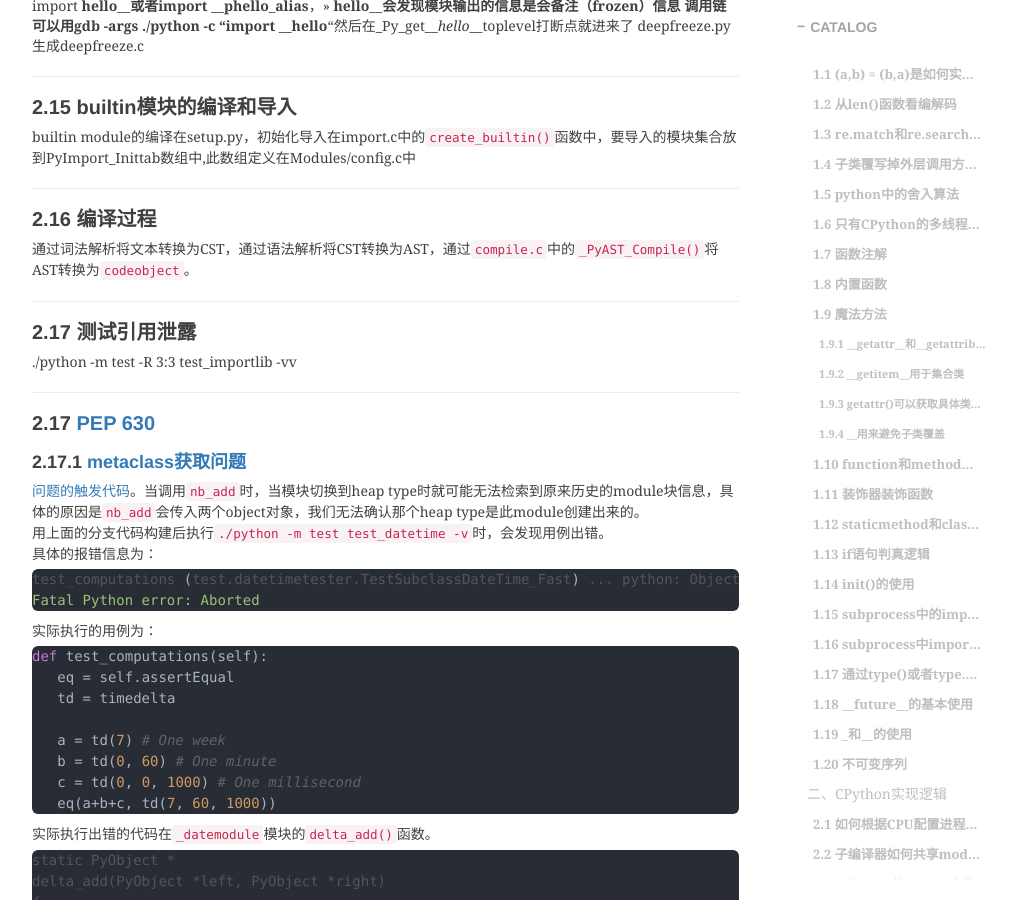
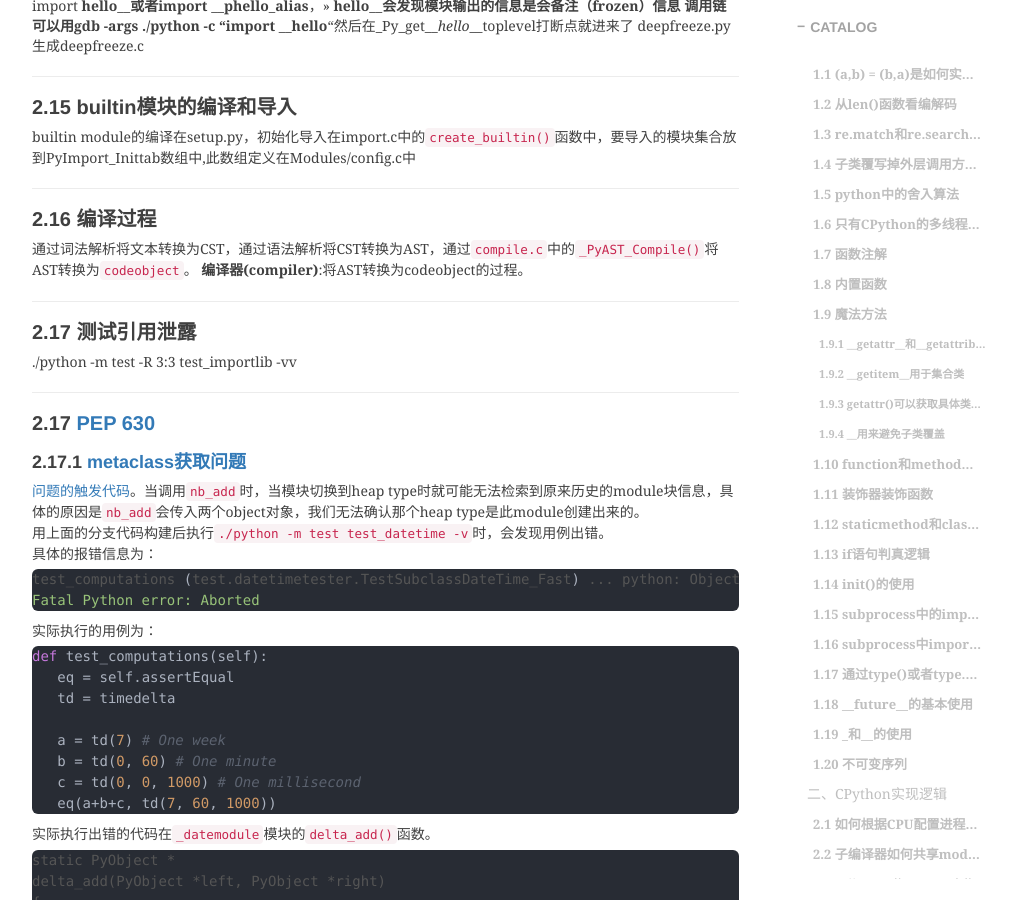
Before and after one commit to shihai1991/shihai1991.github.io, a Jekyll site: the page built from _posts/2022-12-10-CPython知识点简单梳理.md, in a window 1280 px wide and 900 px high, scrolled down 5218 px. Shown: the whole window, without its empty margins (233-1244 px from the left). Built offline with Jekyll 4.4.1, drawn with Linux system fonts in a browser that asks for light colours; nearby versions of some CDN libraries; comment, search, counter and statistics services are not loaded.

Commit message:
Update 2022-12-10-CPython知识点简单梳理.md

```diff
--- a/_posts/2022-12-10-CPython知识点简单梳理.md
+++ b/_posts/2022-12-10-CPython知识点简单梳理.md
@@ -185,6 +185,7 @@ builtin module的编译在setup.py，初始化导入在import.c中的`create_bui
 
 ## 2.16 编译过程
 通过词法解析将文本转换为CST，通过语法解析将CST转换为AST，通过`compile.c`中的`_PyAST_Compile()`将AST转换为`codeobject`。
+**编译器(compiler)**:将AST转换为codeobject的过程。
 
 ## 2.17 测试引用泄露
 ./python -m test -R 3:3 test_importlib -vv
```
